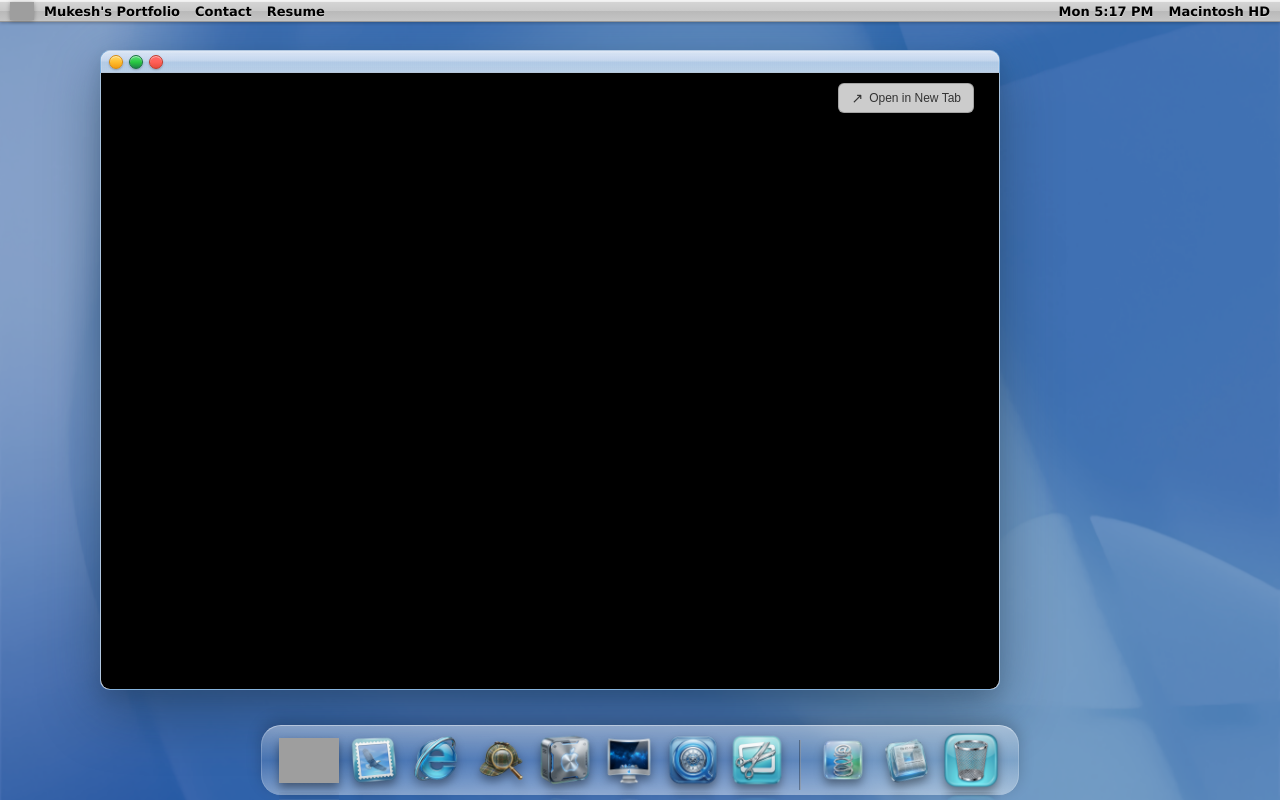
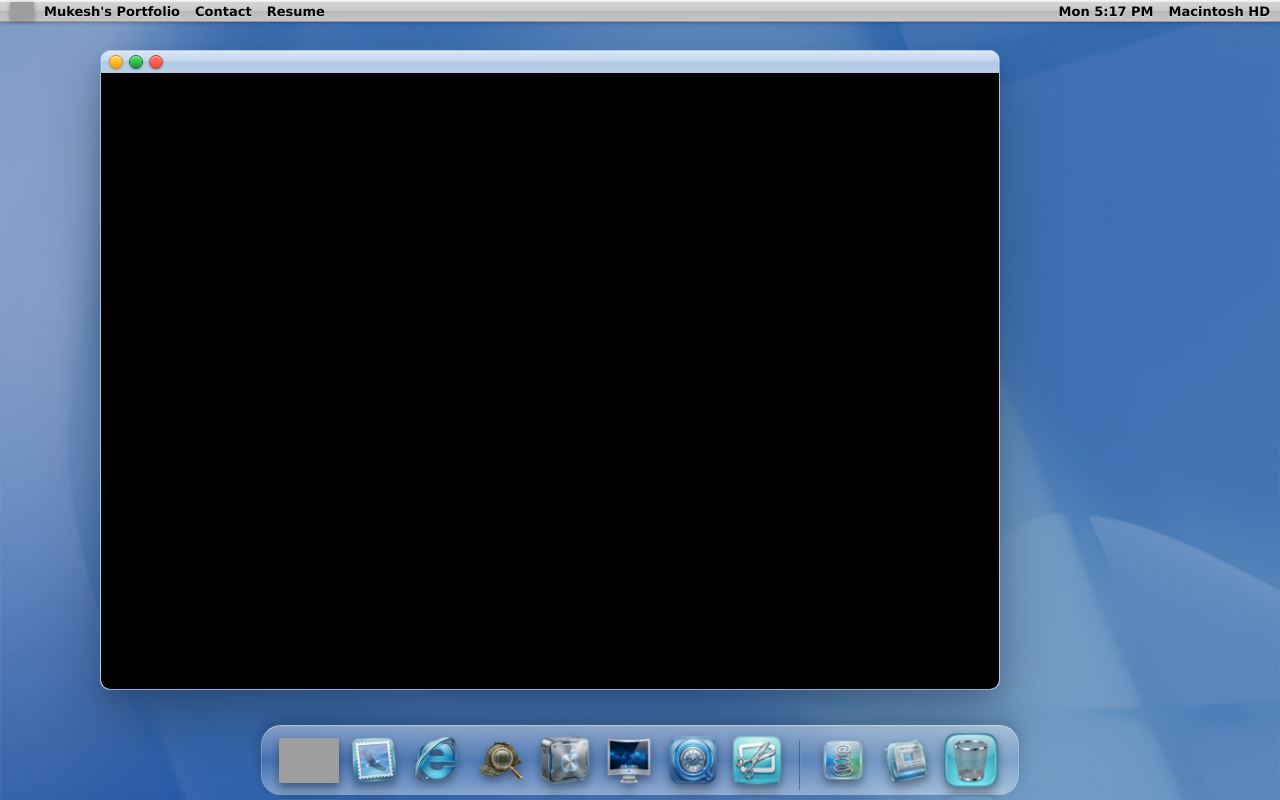
Before and after one commit to MukeshKumar-17/Frutiger-portfolio, a React (Vite) app: page / in a window 1280 px wide. Both pictures are taken after a click on the element "Resume". Built offline with nearby package versions, Linux system fonts and the light colour scheme; grey boxes are pictures that could not be loaded.

Commit message:
Remove open in new tab button from Resume window

```diff
--- a/src/components/ResumeWindow.jsx
+++ b/src/components/ResumeWindow.jsx
@@ -149,39 +149,6 @@ export default function ResumeWindow({ title, icon, onClose, initialPosition = {
 
                 {/* Content Area */}
                 <div className="aero-content" style={{ padding: 0, overflow: 'hidden', position: 'relative', flex: 1, display: 'flex' }}>
-
-                    {/* View in New Tab Button Overlay */}
-                    <div style={{
-                        position: 'absolute',
-                        top: '10px',
-                        right: '25px',
-                        zIndex: 10
-                    }}>
-                        <button
-                            onClick={handleOpenNewTab}
-                            style={{
-                                display: 'flex',
-                                alignItems: 'center',
-                                gap: '6px',
-                                padding: '6px 12px',
-                                background: 'rgba(255, 255, 255, 0.8)',
-                                border: '1px solid rgba(0, 0, 0, 0.2)',
-                                borderRadius: '6px',
-                                cursor: 'pointer',
-                                fontSize: '12px',
-                                fontWeight: '500',
-                                color: '#333',
-                                boxShadow: '0 2px 4px rgba(0,0,0,0.1)',
-                                backdropFilter: 'blur(5px)',
-                                transition: 'all 0.2s'
-                            }}
-                            onMouseEnter={(e) => e.target.style.background = 'rgba(255, 255, 255, 0.95)'}
-                            onMouseLeave={(e) => e.target.style.background = 'rgba(255, 255, 255, 0.8)'}
-                        >
-                            <span style={{ fontSize: '14px' }}>↗</span> Open in New Tab
-                        </button>
-                    </div>
-
                     <iframe
                         src="/MukeshResume.pdf"
                         title="Resume PDF"
```
